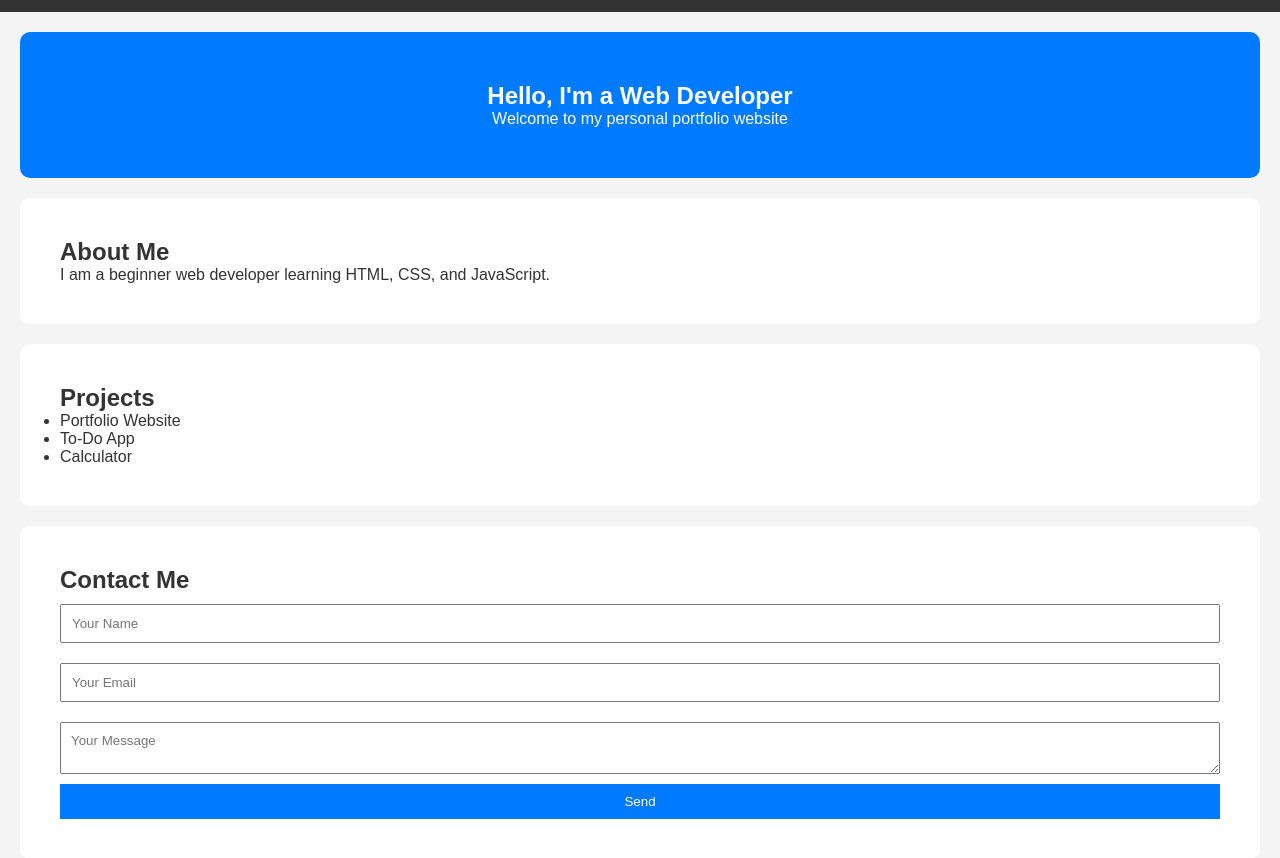
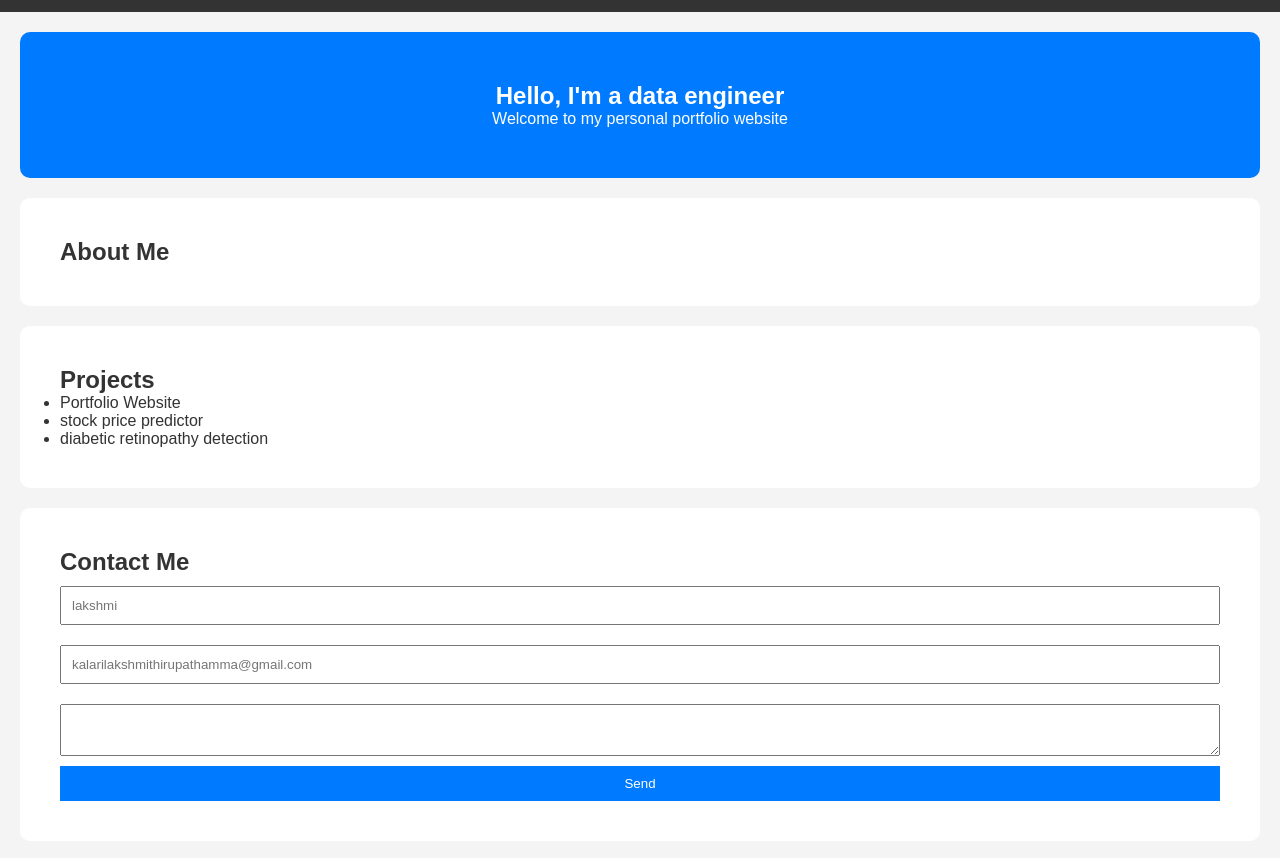
Before and after one commit to K-lakshmi-T/portfolio2, a plain HTML site: page index.html in a window 1280 px wide. Shown: the part 46-904 px from the top of the page. Drawn offline with Linux system fonts and the light colour scheme.

```diff
--- a/index.html
+++ b/index.html
@@ -22,14 +22,14 @@
 
     <!-- Hero Section -->
     <section class="hero">
-        <h2>Hello, I'm a Web Developer</h2>
+        <h2>Hello, I'm a data engineer</h2>
         <p>Welcome to my personal portfolio website</p>
     </section>
 
     <!-- About Section -->
     <section id="about">
         <h2>About Me</h2>
-        <p>I am a beginner web developer learning HTML, CSS, and JavaScript.</p>
+        <p></p>
     </section>
 
     <!-- Projects Section -->
@@ -37,8 +37,8 @@
         <h2>Projects</h2>
         <ul>
             <li>Portfolio Website</li>
-            <li>To-Do App</li>
-            <li>Calculator</li>
+            <li>stock price predictor</li>
+            <li>diabetic retinopathy detection</li>
         </ul>
     </section>
 
@@ -46,9 +46,9 @@
     <section id="contact">
         <h2>Contact Me</h2>
         <form id="contactForm">
-            <input type="text" placeholder="Your Name" required>
-            <input type="email" placeholder="Your Email" required>
-            <textarea placeholder="Your Message"></textarea>
+            <input type="text" placeholder="lakshmi" required>
+            <input type="email" placeholder="kalarilakshmithirupathamma@gmail.com" required>
+            <textarea placeholder=""></textarea>
             <button type="submit">Send</button>
         </form>
         <p id="msg"></p>
```
